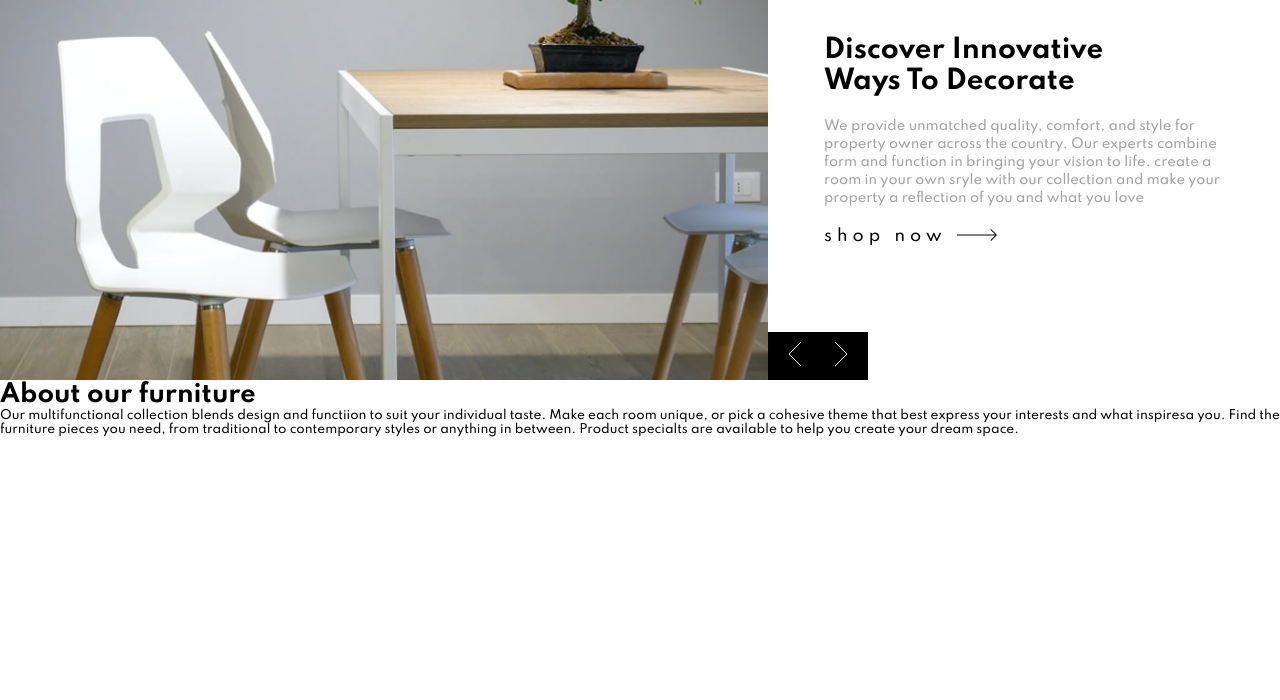
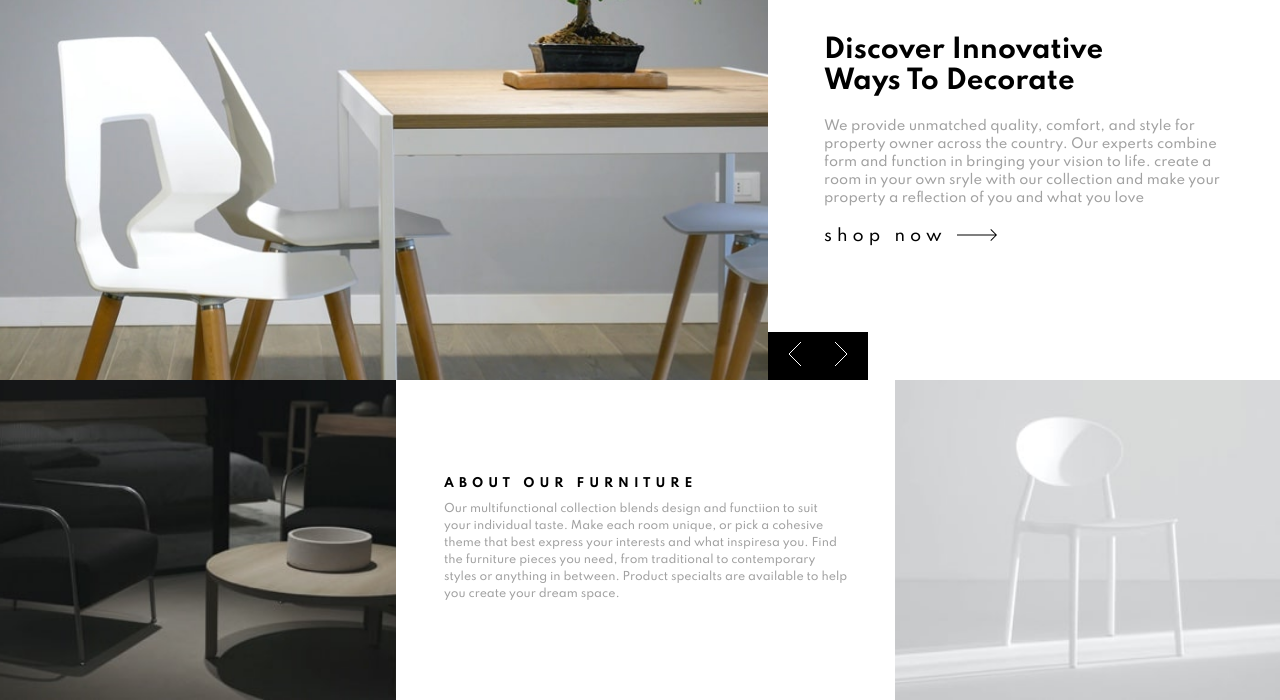
Before and after one commit to daudi13/room-homepage-master, a plain HTML site: page index.html in a window 1280 px wide. Shown: the part 100-800 px from the top of the page. Drawn offline with Linux system fonts and the light colour scheme.

Commit message:
commit previous

```diff
--- a/index.html
+++ b/index.html
@@ -68,8 +68,10 @@
   <div class="bottom-container">
     <div class="left-bottom-container"></div>
     <div class="mid-bottom-container">
-      <h1>About our furniture</h1>
+      <div class="content">
+        <h1>About our furniture</h1>
       <p>Our multifunctional collection blends design and functiion to suit your individual taste. Make each room unique, or pick a cohesive theme that best express your interests and what inspiresa you. Find the furniture pieces you need, from traditional to contemporary styles or anything in between. Product specialts are available to help you create your dream space.</p>
+      </div>
     </div>
     <div class="right-bottom-container"></div>
   </div>
--- a/sass/_container.scss
+++ b/sass/_container.scss
@@ -130,5 +130,54 @@
     .bottom-container {
         height: 40%;
         width: 100%;
+        display: flex;
+
+        .left-bottom-container {
+            background-image: url('/images/image-about-dark.jpg');
+            width: 1750px;
+            height: 40vh;
+            background-repeat: no-repeat;
+            background-size: cover;
+            background-position: center center;
+        }
+
+        .mid-bottom-container {
+            padding: 0 ;
+            height: 40vh;
+            display: flex;
+            flex-direction: column;
+            align-items: flex-start;
+            justify-content: center;
+
+            .content {
+                padding: 0 3rem;
+
+                h1 {
+                    font-size: 12px;
+                    text-transform: uppercase;
+                    letter-spacing: 5px;
+                    margin-bottom: 10px;
+                }
+
+                p {
+                    color: $dark-gray;
+                    line-height: 17px;
+                    font-size: 11px
+                    ;
+                }
+
+
+            }
+        }
+
+        .right-bottom-container {
+            background-image: url('/images/image-about-light.jpg');
+            width: 1700px;
+            height: 40vh;
+            background-repeat: no-repeat;
+            background-size: cover;
+            background-position: center center;
+        }
+
     }
 }
```
Also changed, not shown: dist/css/main.css, 1 other file.
